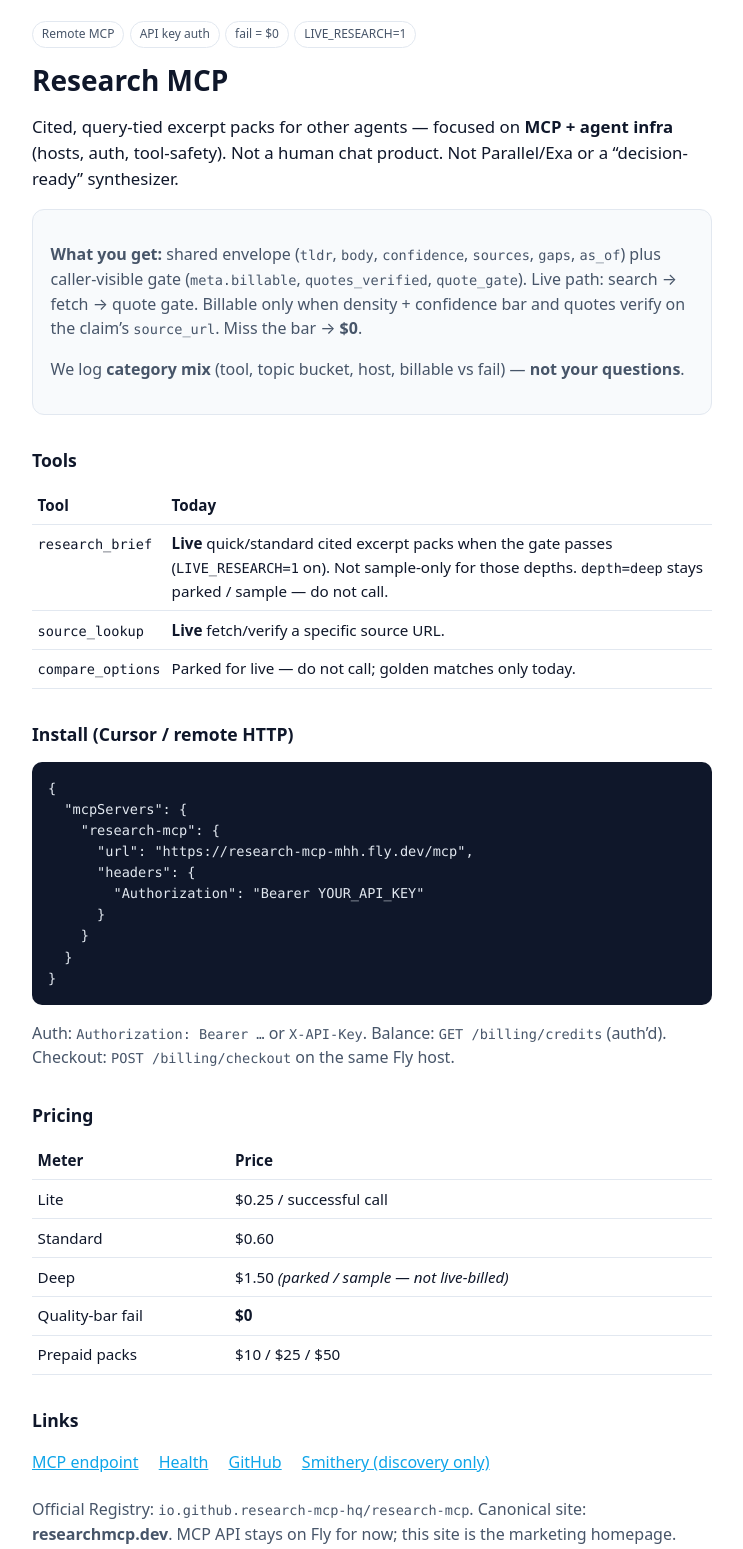
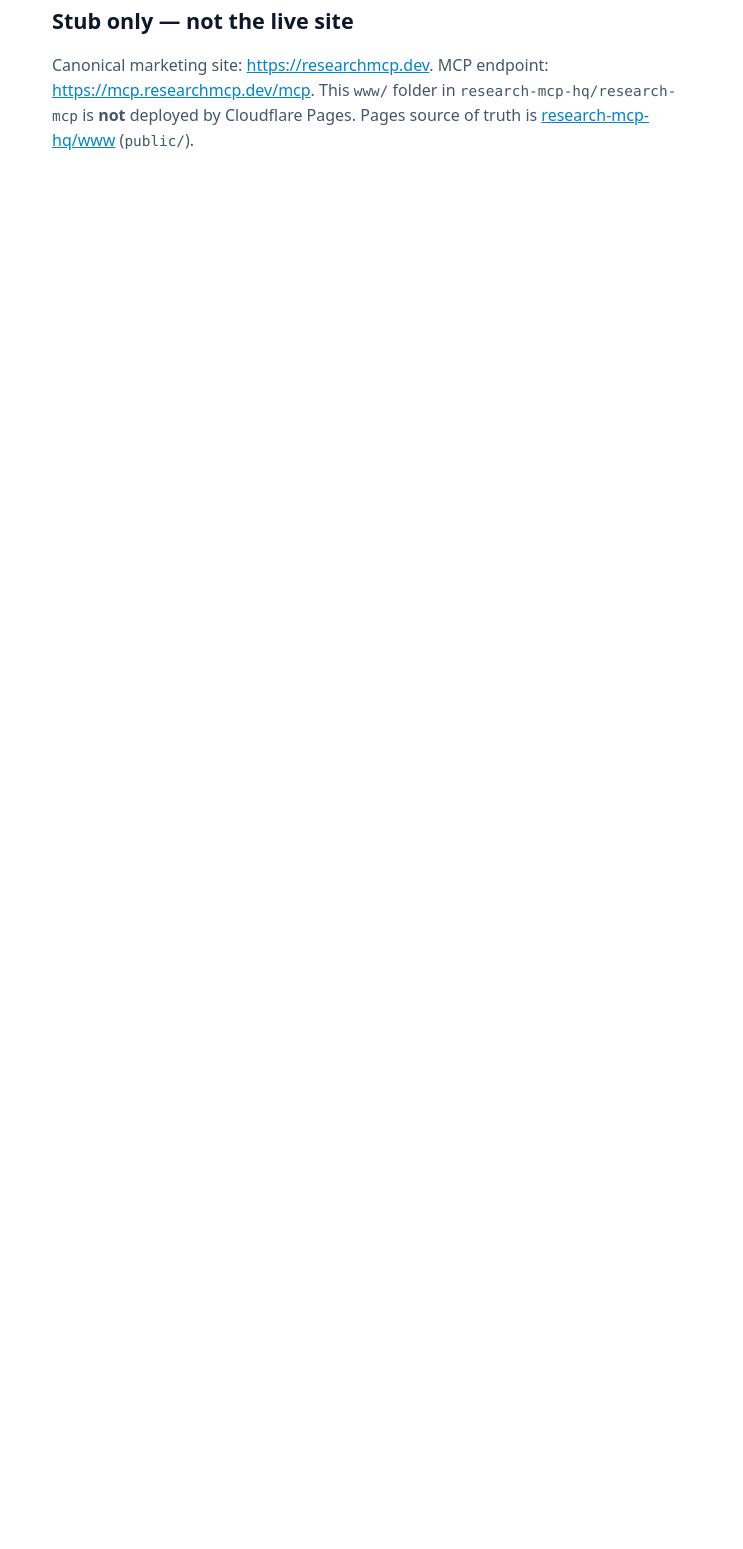
Before and after one commit to research-mcp-hq/research-mcp, a website: page www/index.html in a window 1280 px wide. Shown: the part 36-1585 px from the top of the page, without its empty margins (268-1011 px from the left). After the commit the page ends 800 px from the top, so only its background shows below. Drawn offline with Linux system fonts and the light colour scheme.

Commit message:
www: stub-only Pages pointer; kill fly.dev redirects.
Replace product homepage with a tiny stub pointing at researchmcp.dev
and mcp.researchmcp.dev. _redirects /health → branded MCP host. README
clarifies Pages SoT is research-mcp-hq/www public/.

```diff
--- a/www/index.html
+++ b/www/index.html
@@ -3,94 +3,27 @@
 <head>
   <meta charset="utf-8" />
   <meta name="viewport" content="width=device-width, initial-scale=1" />
-  <title>Research MCP — researchmcp.dev</title>
-  <meta name="description" content="Remote MCP for agents: cited, query-tied excerpt packs on MCP + agent infra. Prepaid packs; fail=$0." />
-  <meta property="og:title" content="Research MCP — researchmcp.dev" />
-  <meta property="og:description" content="Cited research MCP for coding agents — MCP + agent infra. Fail=$0." />
-  <meta property="og:url" content="https://researchmcp.dev/" />
+  <title>research-mcp / www — stub only</title>
+  <meta name="robots" content="noindex" />
   <link rel="canonical" href="https://researchmcp.dev/" />
   <style>
-    :root { color-scheme: light dark; --fg:#0f172a; --muted:#475569; --border:#e2e8f0; --bg:#fff; --card:#f8fafc; --accent:#0ea5e9; --code-bg:#0f172a; --code-fg:#e2e8f0; }
-    @media (prefers-color-scheme: dark) {
-      :root { --fg:#e2e8f0; --muted:#94a3b8; --border:#334155; --bg:#0b1220; --card:#111827; --accent:#38bdf8; --code-bg:#020617; --code-fg:#e2e8f0; }
-    }
-    * { box-sizing: border-box; }
-    body { margin:0; font:16px/1.55 system-ui, -apple-system, Segoe UI, Roboto, sans-serif; color:var(--fg); background:var(--bg); }
-    main { max-width:720px; margin:0 auto; padding:2.5rem 1.25rem 4rem; }
-    h1 { font-size:1.75rem; line-height:1.2; margin:0 0 .5rem; }
-    h2 { font-size:1.1rem; margin:2rem 0 .75rem; }
-    p, li { color:var(--muted); }
-    .lead { font-size:1.05rem; color:var(--fg); }
-    .pill { display:inline-block; font-size:.75rem; padding:.2rem .55rem; border:1px solid var(--border); border-radius:999px; color:var(--muted); margin-right:.35rem; }
-    .card { background:var(--card); border:1px solid var(--border); border-radius:12px; padding:1rem 1.1rem; margin:1rem 0; }
-    table { width:100%; border-collapse:collapse; font-size:.95rem; }
-    th, td { text-align:left; padding:.45rem .35rem; border-bottom:1px solid var(--border); vertical-align:top; }
-    th { color:var(--fg); font-weight:600; }
-    code, pre { font-family: ui-monospace, SFMono-Regular, Menlo, Consolas, monospace; font-size:.85rem; }
-    pre { background:var(--code-bg); color:var(--code-fg); padding:1rem; border-radius:10px; overflow:auto; }
-    a { color:var(--accent); }
-    .links a { margin-right:1rem; display:inline-block; margin-bottom:.35rem; }
-    footer { margin-top:3rem; padding-top:1rem; border-top:1px solid var(--border); font-size:.85rem; color:var(--muted); }
+    body { margin: 0; font: 16px/1.55 system-ui, -apple-system, Segoe UI, Roboto, sans-serif; color: #0f172a; background: #fff; }
+    main { max-width: 40rem; margin: 0 auto; padding: 2.5rem 1.25rem; }
+    h1 { font-size: 1.35rem; margin: 0 0 .75rem; }
+    p { color: #475569; }
+    a { color: #0284c7; }
+    code { font-family: ui-monospace, SFMono-Regular, Menlo, Consolas, monospace; font-size: .9em; }
   </style>
 </head>
 <body>
   <main>
-    <p><span class="pill">Remote MCP</span><span class="pill">API key auth</span><span class="pill">fail = $0</span><span class="pill">LIVE_RESEARCH=1</span></p>
-    <h1>Research MCP</h1>
-    <p class="lead">Cited, query-tied excerpt packs for other agents — focused on <strong>MCP + agent infra</strong> (hosts, auth, tool-safety). Not a human chat product. Not Parallel/Exa or a “decision-ready” synthesizer.</p>
-
-    <div class="card">
-      <p><strong>What you get:</strong> shared envelope (<code>tldr</code>, <code>body</code>, <code>confidence</code>, <code>sources</code>, <code>gaps</code>, <code>as_of</code>) plus caller-visible gate (<code>meta.billable</code>, <code>quotes_verified</code>, <code>quote_gate</code>). Live path: search → fetch → quote gate. Billable only when density + confidence bar and quotes verify on the claim’s <code>source_url</code>. Miss the bar → <strong>$0</strong>.</p>
-      <p>We log <strong>category mix</strong> (tool, topic bucket, host, billable vs fail) — <strong>not your questions</strong>.</p>
-    </div>
-
-    <h2>Tools</h2>
-    <table>
-      <thead><tr><th>Tool</th><th>Today</th></tr></thead>
-      <tbody>
-        <tr><td><code>research_brief</code></td><td><strong>Live</strong> quick/standard cited excerpt packs when the gate passes (<code>LIVE_RESEARCH=1</code> on). Not sample-only for those depths. <code>depth=deep</code> stays parked / sample — do not call.</td></tr>
-        <tr><td><code>source_lookup</code></td><td><strong>Live</strong> fetch/verify a specific source URL.</td></tr>
-        <tr><td><code>compare_options</code></td><td>Parked for live — do not call; golden matches only today.</td></tr>
-      </tbody>
-    </table>
-
-    <h2 id="install">Install (Cursor / remote HTTP)</h2>
-    <pre>{
-  "mcpServers": {
-    "research-mcp": {
-      "url": "https://research-mcp-mhh.fly.dev/mcp",
-      "headers": {
-        "Authorization": "Bearer YOUR_API_KEY"
-      }
-    }
-  }
-}</pre>
-    <p>Auth: <code>Authorization: Bearer …</code> or <code>X-API-Key</code>. Balance: <code>GET /billing/credits</code> (auth’d). Checkout: <code>POST /billing/checkout</code> on the same Fly host.</p>
-
-    <h2>Pricing</h2>
-    <table>
-      <thead><tr><th>Meter</th><th>Price</th></tr></thead>
-      <tbody>
-        <tr><td>Lite</td><td>$0.25 / successful call</td></tr>
-        <tr><td>Standard</td><td>$0.60</td></tr>
-        <tr><td>Deep</td><td>$1.50 <em>(parked / sample — not live-billed)</em></td></tr>
-        <tr><td>Quality-bar fail</td><td><strong>$0</strong></td></tr>
-        <tr><td>Prepaid packs</td><td>$10 / $25 / $50</td></tr>
-      </tbody>
-    </table>
-
-    <h2>Links</h2>
-    <p class="links">
-      <a href="https://research-mcp-mhh.fly.dev/mcp">MCP endpoint</a>
-      <a href="https://research-mcp-mhh.fly.dev/health">Health</a>
-      <a href="https://github.com/research-mcp-hq/research-mcp">GitHub</a>
-      <a href="https://smithery.ai/servers/research-mcp-hq/research-mcp">Smithery (discovery only)</a>
+    <h1>Stub only — not the live site</h1>
+    <p>
+      Canonical marketing site: <a href="https://researchmcp.dev/">https://researchmcp.dev</a>.
+      MCP endpoint: <a href="https://mcp.researchmcp.dev/mcp">https://mcp.researchmcp.dev/mcp</a>.
+      This <code>www/</code> folder in <code>research-mcp-hq/research-mcp</code> is <strong>not</strong> deployed by Cloudflare Pages.
+      Pages source of truth is <a href="https://github.com/research-mcp-hq/www">research-mcp-hq/www</a> (<code>public/</code>).
     </p>
-    <p>Official Registry: <code>io.github.research-mcp-hq/research-mcp</code>. Canonical site: <strong>researchmcp.dev</strong>. MCP API stays on Fly for now; this site is the marketing homepage.</p>
-
-    <footer>
-      research-mcp-hq · researchmcp.dev · Growth stub adapted for Cloudflare Pages · quotes may include page chrome; we do not claim Parallel/Exa synthesis.
-    </footer>
   </main>
 </body>
 </html>
```
Also changed, not shown: www/README.md, 1 other file.
